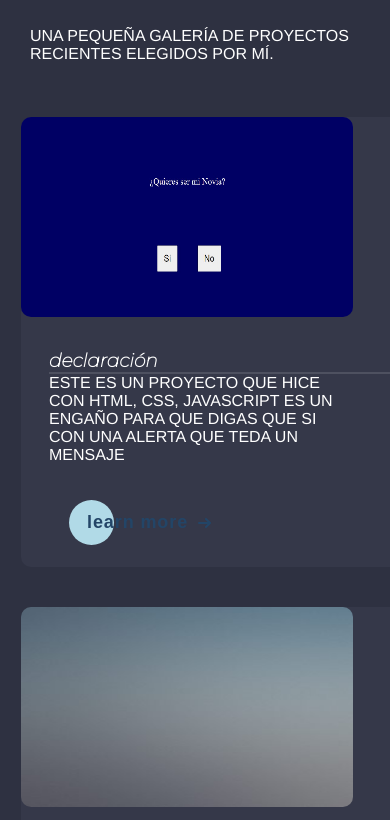
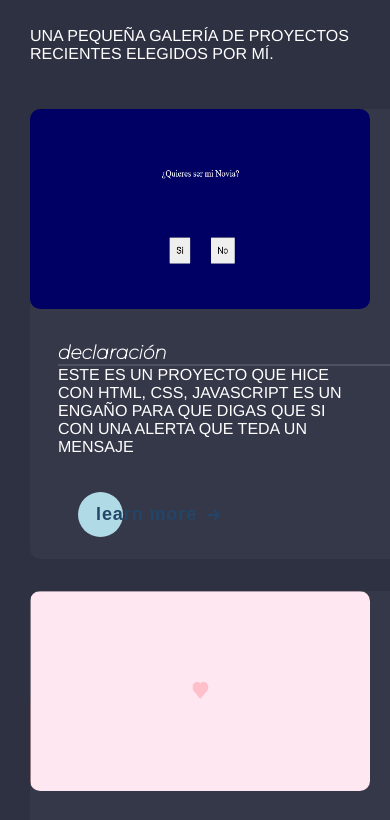
Before and after one commit to BlueCrimson255/my-portafolio, a plain HTML site: page index.html in a window 390 px wide. Shown: the part 834-1654 px from the top of the page. Drawn offline with nearby package versions, Linux system fonts and the light colour scheme.

Commit message:
retoques

```diff
--- a/asset/css/style.css
+++ b/asset/css/style.css
@@ -285,8 +285,8 @@
         #features article {
             padding: 1.75em 1.75em 0.1em 1.75em;
             border-radius: 10px 10px ;
-            margin: 1.5em 3em 1em -9px;
-            width: calc(50% - 1em);
+            margin: 1em 3em 1em 0;
+            width: calc(50% - 0em);
         }
         #features article:nth-child(2n) {
             margin-right: 0;
```
